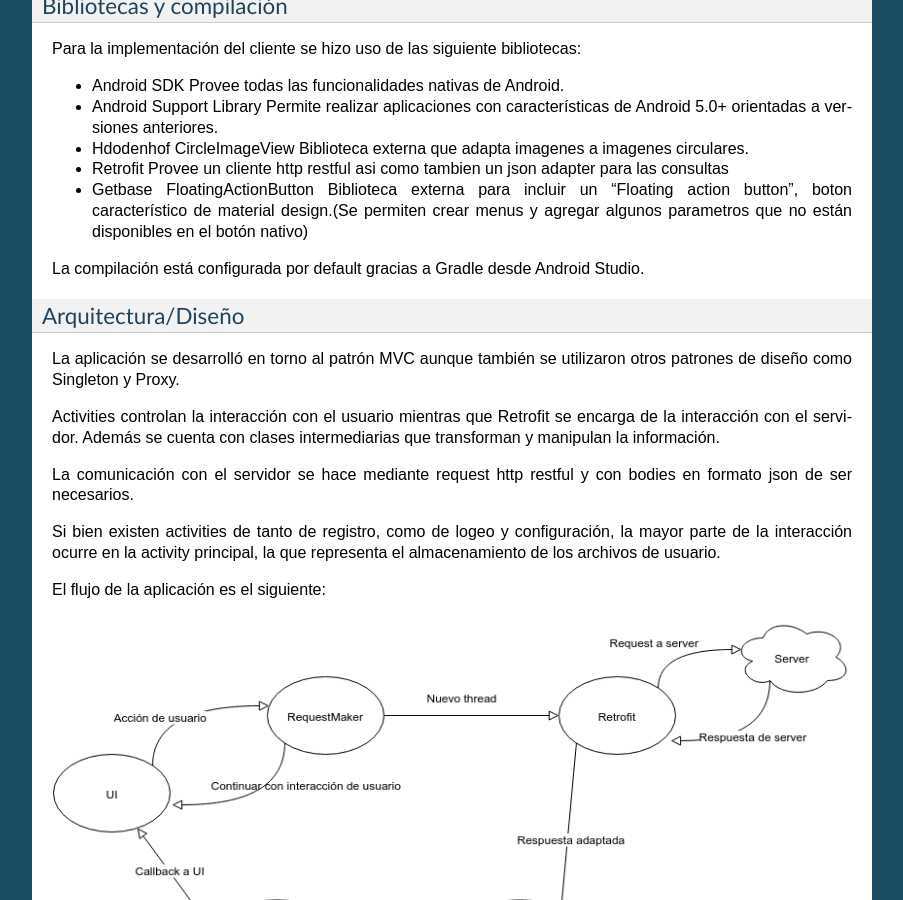
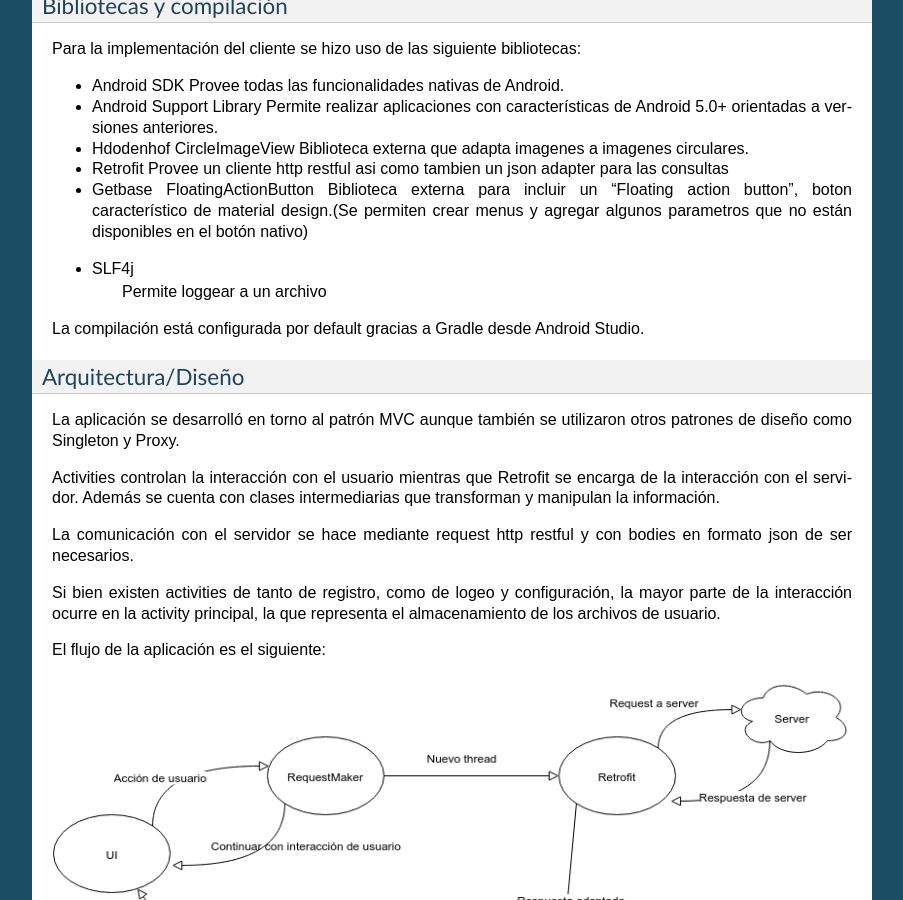
Before and after one commit to lucianoRM/fdrive_backend, a Sphinx documentation site: the page built from Documentation/source/documentacion_tecnica.rst, in a window 1280 px wide and 900 px high, scrolled down 766 px. Shown: the whole window, without its empty margins (198-1101 px from the left). Built offline with Sphinx 7.4.7, drawn with Linux system fonts in a browser that asks for light colours; pages that are not in the unit, such as notebooks, are missing from menus.

Commit message:
Una linea a documentacion de usuario

```diff
--- a/Documentation/source/documentacion_tecnica.rst
+++ b/Documentation/source/documentacion_tecnica.rst
@@ -54,6 +54,8 @@ Para la implementación del cliente se hizo uso de las siguiente bibliotecas:
   Provee un cliente http restful asi como tambien un json adapter para las consultas
 * Getbase FloatingActionButton
   Biblioteca externa para incluir un "Floating action button", boton característico de material design.(Se        permiten crear menus y agregar algunos parametros que no están disponibles en el botón nativo)
+* SLF4j
+    Permite loggear a un archivo
 
 La compilación está configurada por default gracias a Gradle desde Android Studio.
 
```
